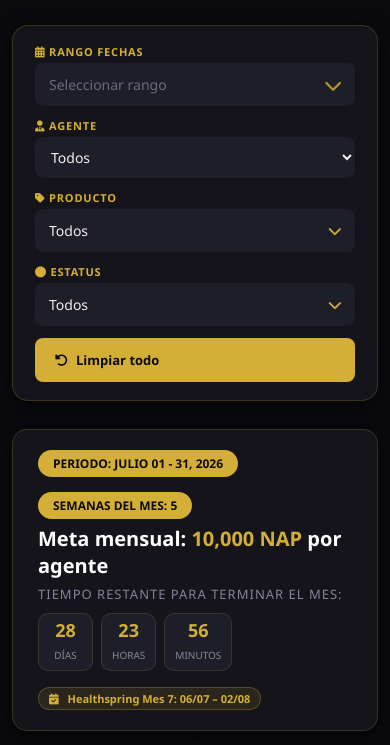
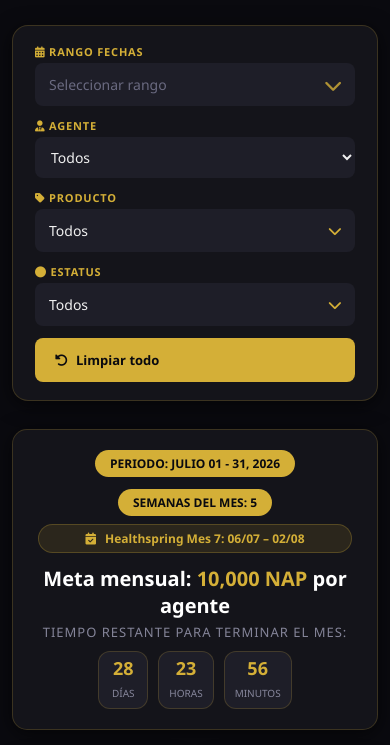
Before and after one commit to suplementario/dashboard-agentesloyal, a plain HTML site: page index.html in a window 390 px wide. Shown: the part 99-844 px from the top of the page. Drawn offline with Linux system fonts and the light colour scheme; no server answers.

Commit message:
Update index.html

```diff
--- a/index.html
+++ b/index.html
@@ -43,6 +43,7 @@
             margin: 0 auto;
         }
 
+        /* HEADER */
         .header {
             display: flex;
             justify-content: space-between;
@@ -104,6 +105,7 @@
             margin-right: 8px;
         }
 
+        /* FILTROS */
         .filters {
             display: grid;
             grid-template-columns: 1fr 1fr 1fr 1fr auto;
@@ -465,7 +467,7 @@
             }
         }
 
-        /* META CONTAINER - CONTADOR GRANDE */
+        /* META CONTAINER - centrado y ordenado */
         .meta-container {
             background: var(--bg-card);
             color: var(--texto-principal);
@@ -475,27 +477,25 @@
             border: 1px solid rgba(212, 175, 55, 0.2);
             box-shadow: var(--sombra);
             display: flex;
-            flex-wrap: wrap;
+            flex-direction: column;
+            gap: 12px;
+        }
+
+        .meta-top {
+            display: flex;
             justify-content: space-between;
             align-items: center;
-            gap: 16px;
-        }
-
-        .meta-left {
-            display: flex;
-            flex-direction: column;
-            gap: 6px;
-            flex: 1;
-            min-width: 200px;
-        }
-
-        .meta-left .info-mes-grid {
-            display: flex;
-            gap: 15px;
             flex-wrap: wrap;
-        }
-
-        .meta-left .info-badge {
+            gap: 10px;
+        }
+
+        .meta-top .info-mes-grid {
+            display: flex;
+            gap: 12px;
+            flex-wrap: wrap;
+        }
+
+        .meta-top .info-badge {
             background: var(--dorado-loyal);
             color: var(--bg-loyal);
             padding: 5px 15px;
@@ -505,17 +505,40 @@
             text-transform: uppercase;
         }
 
-        .meta-left h2 {
+        .meta-top .healthspring-badge {
+            background: rgba(212, 175, 55, 0.12);
+            border: 1px solid rgba(212, 175, 55, 0.25);
+            padding: 5px 16px;
+            border-radius: 20px;
+            font-size: 12px;
+            font-weight: 600;
+            color: var(--dorado-loyal);
+            white-space: nowrap;
+        }
+
+        .meta-top .healthspring-badge i {
+            margin-right: 6px;
+        }
+
+        .meta-center {
+            display: flex;
+            flex-direction: column;
+            align-items: center;
+            text-align: center;
+            gap: 4px;
+        }
+
+        .meta-center h2 {
             font-size: 24px;
             color: var(--blanco);
             margin: 0;
         }
 
-        .meta-left h2 span {
+        .meta-center h2 span {
             color: var(--dorado-loyal);
         }
 
-        .meta-left p {
+        .meta-center p {
             font-size: 13px;
             opacity: 0.8;
             text-transform: uppercase;
@@ -524,42 +547,18 @@
             margin: 0;
         }
 
-        .meta-right {
-            display: flex;
-            flex-direction: column;
-            align-items: flex-end;
-            gap: 8px;
-            min-width: 140px;
-        }
-
-        .meta-right .healthspring-badge {
-            background: rgba(212, 175, 55, 0.12);
-            border: 1px solid rgba(212, 175, 55, 0.25);
-            padding: 4px 14px;
-            border-radius: 20px;
-            font-size: 12px;
-            font-weight: 600;
-            color: var(--dorado-loyal);
-            white-space: nowrap;
-        }
-
-        .meta-right .healthspring-badge i {
-            margin-right: 6px;
-        }
-
-        /* CONTADOR GRANDE (versión original) */
         .countdown-grid {
             display: flex;
-            gap: 15px;
-            margin-top: 4px;
+            gap: 20px;
+            margin-top: 6px;
         }
 
         .time-box {
             background: var(--bg-input);
-            padding: 12px 18px;
-            border-radius: 10px;
+            padding: 12px 20px;
+            border-radius: 12px;
             min-width: 80px;
-            border: 1px solid rgba(212, 175, 55, 0.15);
+            border: 1px solid rgba(212, 175, 55, 0.2);
             text-align: center;
         }
 
@@ -579,26 +578,42 @@
         }
 
         @media (max-width: 700px) {
-            .meta-container {
+            .meta-top {
                 flex-direction: column;
                 align-items: stretch;
-            }
-            .meta-right {
-                align-items: flex-start;
-                text-align: left;
+                gap: 8px;
+            }
+            .meta-top .info-mes-grid {
+                justify-content: center;
+            }
+            .meta-top .healthspring-badge {
+                text-align: center;
+                white-space: normal;
             }
             .countdown-grid {
-                justify-content: flex-start;
+                gap: 10px;
+                flex-wrap: wrap;
+                justify-content: center;
             }
             .time-box {
                 min-width: 60px;
-                padding: 8px 12px;
+                padding: 8px 14px;
             }
             .time-box span {
                 font-size: 22px;
             }
-            .meta-right .healthspring-badge {
-                white-space: normal;
+        }
+
+        @media (max-width: 500px) {
+            .meta-center h2 {
+                font-size: 20px;
+            }
+            .time-box {
+                min-width: 50px;
+                padding: 6px 10px;
+            }
+            .time-box span {
+                font-size: 18px;
             }
         }
 
@@ -984,19 +999,6 @@
                 width: 48px;
                 height: 48px;
             }
-            .meta-left h2 {
-                font-size: 20px;
-            }
-            .countdown-grid {
-                gap: 8px;
-            }
-            .time-box {
-                min-width: 55px;
-                padding: 6px 10px;
-            }
-            .time-box span {
-                font-size: 18px;
-            }
             .agents-grid {
                 grid-template-columns: 1fr;
             }
@@ -1006,10 +1008,6 @@
             .barra-meta .porcentaje {
                 font-size: 13px;
                 min-width: 45px;
-            }
-            .meta-right .healthspring-badge {
-                font-size: 11px;
-                padding: 3px 10px;
             }
         }
     </style>
@@ -1081,24 +1079,24 @@
             <button class="clear-btn" id="clearFilters"><i class="fas fa-undo-alt"></i> Limpiar todo</button>
         </div>
 
-        <!-- META CONTAINER - con contador grande -->
+        <!-- META CONTAINER -->
         <div class="meta-container">
-            <div class="meta-left">
+            <div class="meta-top">
                 <div class="info-mes-grid">
                     <div class="info-badge">Periodo: Julio 01 - 31, 2026</div>
                     <div class="info-badge" id="semanasMes">Semanas del Mes: 5</div>
                 </div>
+                <div class="healthspring-badge">
+                    <i class="fas fa-calendar-check"></i> Healthspring Mes 7: 06/07 – 02/08
+                </div>
+            </div>
+            <div class="meta-center">
                 <h2>Meta mensual: <span>10,000 NAP</span> por agente</h2>
                 <p>Tiempo restante para terminar el mes:</p>
                 <div class="countdown-grid">
                     <div class="time-box"><span id="days">00</span><label>Días</label></div>
                     <div class="time-box"><span id="hours">00</span><label>Horas</label></div>
                     <div class="time-box"><span id="mins">00</span><label>Minutos</label></div>
-                </div>
-            </div>
-            <div class="meta-right">
-                <div class="healthspring-badge">
-                    <i class="fas fa-calendar-check"></i> Healthspring Mes 7: 06/07 – 02/08
                 </div>
             </div>
         </div>
@@ -1145,7 +1143,7 @@
 
     <script>
         // ================================================================
-        // CONFIGURACIÓN
+        // CONFIGURACION
         // ================================================================
         const API_URL =
             'https://script.google.com/macros/s/AKfycbwMoGft2RhG6qq2G-7sgUjTaWcclFBDdrM4HAir6wZ5ITTlGZim9amLZoLuWxPUuov-9A/exec';
```
